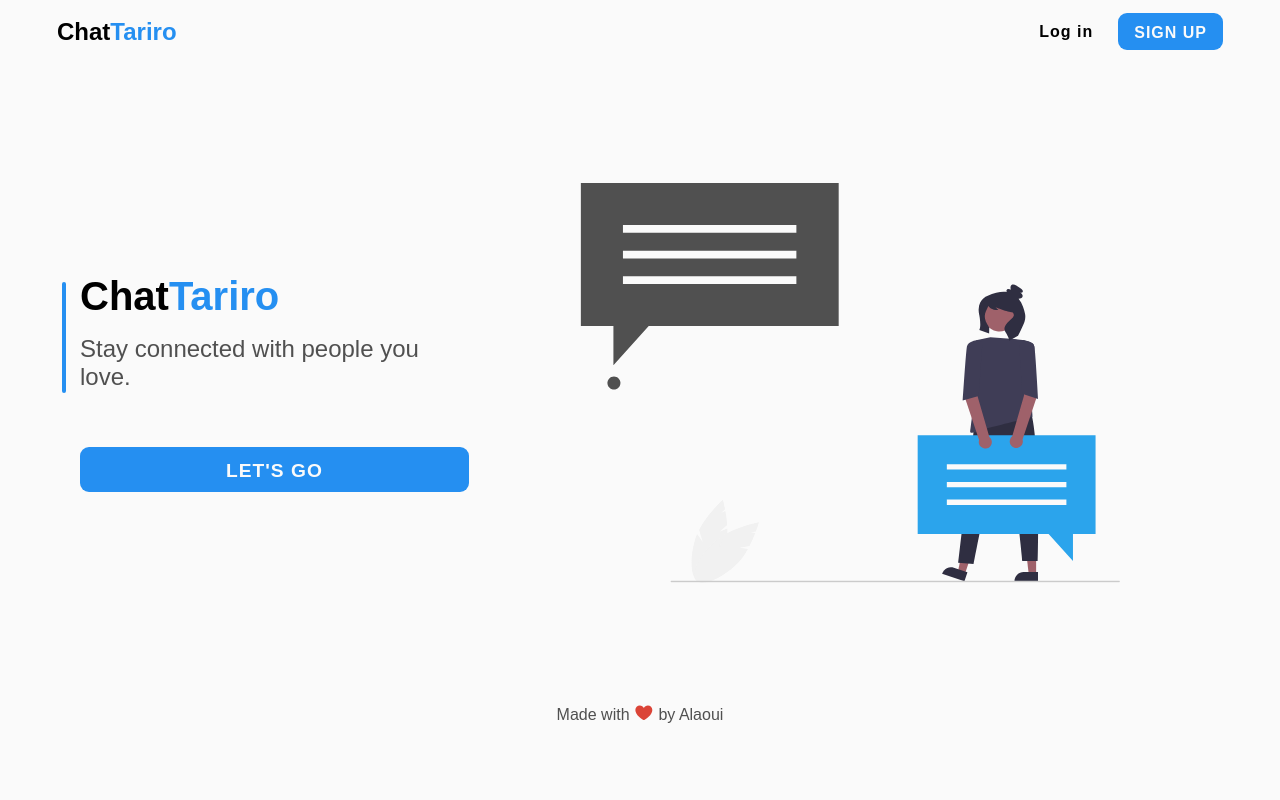
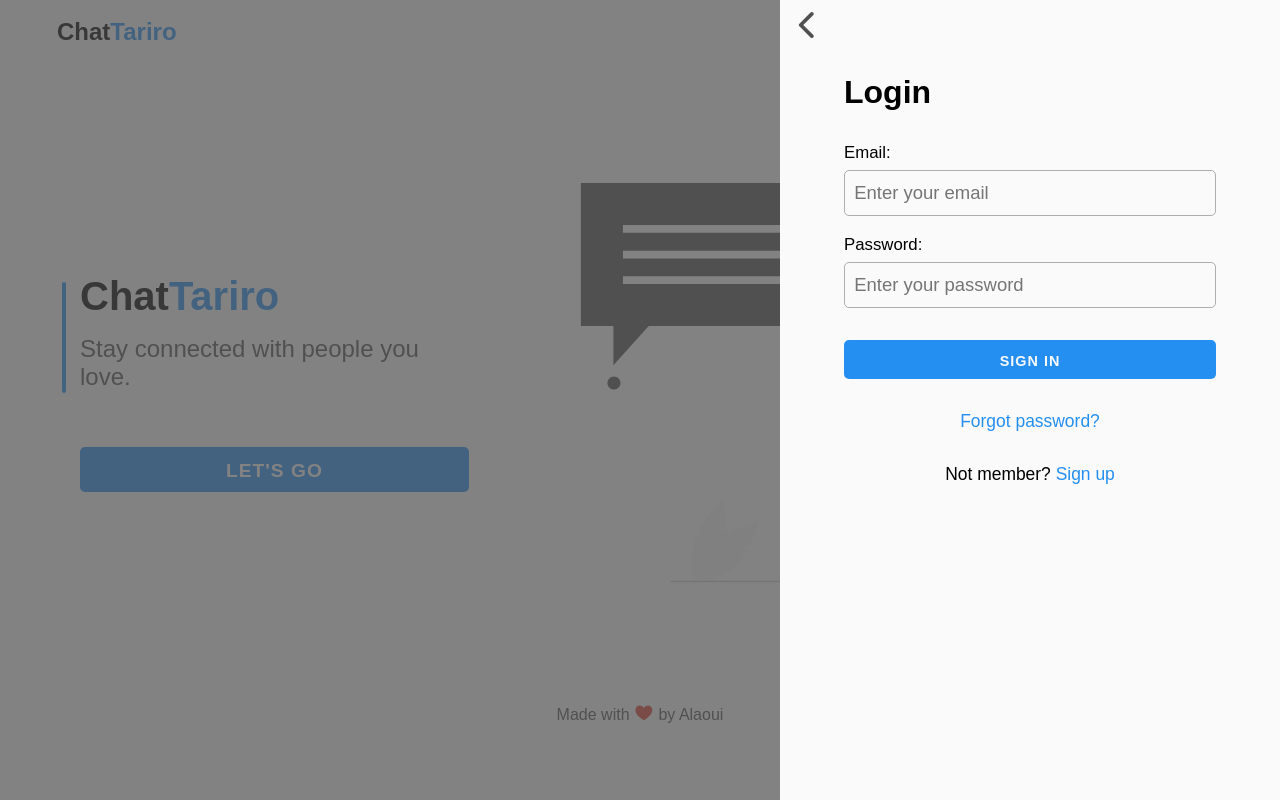
Before and after one commit to abdellah711/chattariro, a React (Create React App) app in the folder client/: page / in a window 1280 px wide. Built offline with nearby package versions, Linux system fonts and the light colour scheme.

Commit message:
Implemented Login/Sign up Modal

```diff
--- a/client/src/App.js
+++ b/client/src/App.js
@@ -1,13 +1,22 @@
+import { useState } from 'react';
 import './App.css';
+import Form from './components/Form';
 import Header from './components/Header';
 import Home from './components/Home';
+import Modal from './components/Modal';
 
 
 function App() {
+
+  const [open, setOpen] = useState(true)
+
   return (
     <div className="App">
       <Header/>
       <Home/>
+      <Modal open={open} onClose={()=>setOpen(o=>!o)}>
+        <Form/>
+      </Modal>
     </div>
   );
 }
--- /dev/null
+++ b/client/src/components/Form.js
@@ -0,0 +1,55 @@
+import styled from 'styled-components'
+import { useState } from 'react'
+import Input from './Input'
+import PrimaryButton from './PrimaryButton'
+
+export default function Form() {
+
+    const [isLogin, setIsLogin] = useState(true)
+    const [formData, setFormData] = useState({name:'',password:'',email:''})
+
+    const handleInput = e =>{
+        setFormData({...formData,[e.target.name]:e.target.value})
+    }
+    return (
+        <StyledForm onSubmit={ ()=>{} }>
+            <h1>{isLogin?"Login":"Register"}</h1>
+            <InputContainer>
+                {!isLogin && <Input type="name" name="name" placeholder="Name" value={formData.name} onChange={handleInput}/>}
+                <Input type="email" name="email" placeholder="Email" value={formData.email} onChange={handleInput}/>
+                <Input type="password" name="password" placeholder="Password" value={formData.password} onChange={handleInput}/>
+            </InputContainer>
+
+            <PrimaryButton style={{'font-size':'.9em','--btn-p-block':'.7em'}}>Sign {isLogin?'in':'up'}</PrimaryButton>
+            <Link>Forgot password?</Link>
+            <StyledP>{isLogin?'Not':'Already'} member? <Link onClick={()=>setIsLogin(l=>!l)}>Sign {!isLogin?'in':'up'}</Link></StyledP>
+        </StyledForm>
+    )
+}
+
+const StyledForm = styled.form`
+    display:flex;
+    gap:2rem;
+    flex-direction: column;
+    padding: 1.5em 4em;
+    height:100%;
+    overflow-y:auto;
+`
+const InputContainer = styled.div`
+    display:flex;
+    flex-direction: column;
+    gap: 1.2rem;
+`
+const Link = styled.span`
+    color: var(--primary);
+    cursor:pointer;
+    text-align:center;
+    font-size: 1.09rem;
+    :hover{
+        text-decoration: underline;
+    }
+`
+const StyledP = styled.div`
+    text-align:center;
+    font-size: 1.09rem;
+`
--- /dev/null
+++ b/client/src/components/Input.js
@@ -0,0 +1,43 @@
+import styled from 'styled-components'
+
+
+export default function Input({type,name,placeholder,error,value,onChange}) {
+    return (
+        <StyledLabel>
+            {placeholder}:
+            <input className={error&&"error"} name={name} onChange={onChange} value={value} type={type} placeholder={"Enter your "+placeholder.toLowerCase()} required/>
+            {error&& <span>{error}</span>}
+        </StyledLabel>
+    )
+}
+
+const StyledLabel = styled.label`
+    display:flex;
+    flex-direction: column;
+    gap: 7px;
+    font-size: 1.05rem;
+    input{
+        padding: .6em .5em;
+        font-size: 1.1em;
+        border: 1px solid rgba(100,100,100,.5);
+        border-radius: var(--border-radius);
+        background-color: transparent;
+        font-family:inherit;
+    }
+
+    span{
+        color: red;
+    }
+
+    input:focus {
+        box-shadow: 0 0 5px 2px var(--primary50);
+        outline:none;
+        border-color: var(--primary);
+    }
+
+    input.error{
+        box-shadow:0 0 3pt 2pt rgba(200,0,0,.2);
+        border-color: red;
+
+    }
+`
--- /dev/null
+++ b/client/src/components/Modal.js
@@ -0,0 +1,62 @@
+import styled from 'styled-components'
+import { ReactComponent as BackIcon } from '../imgs/back-arrow.svg'
+
+
+export default function Modal({open,children,onClose}) {
+    const dialogStyle = {'transform':`translateX(${open?'0':'100%'})`}
+    const overlayStyle = open?{}:{'opacity':'0','pointer-events':'none'}
+
+    return (
+        <Container style={overlayStyle} >
+            <StyledOverlay onClick={onClose}/>
+            <StyledDialog style={dialogStyle}>
+                    <StyledBar>
+                        <BackIcon onClick={onClose}/>
+                    </StyledBar>
+                    {children}
+            </StyledDialog>
+        </Container>
+    )
+}
+
+const Container = styled.div`
+    position: fixed;
+    top:0;
+    left:0;
+    bottom:0;
+    right:0;
+    transition: opacity .3s;
+`
+
+const StyledOverlay = styled.div`
+    height:100%;
+    width:100%;
+    background-color: rgba(80,80,80,.7);
+`
+
+const StyledDialog = styled.div`
+    position:fixed;
+    top:0;
+    right:0;
+    height: 100%;
+    background-color: var(--bg);
+    width: 500px;
+    transition: transform .4s;
+    overflow-y:auto;
+`
+
+const StyledBar = styled.div`
+    /* border-bottom: 1px solid gray; */
+    padding: .3rem .5rem;
+    display:flex;
+    svg{
+        fill: black;
+        height: 40px;
+        padding:.4rem;
+        cursor:pointer;
+    }
+    svg:hover{
+        background: rgba(99,99,99,.25);
+        border-radius: 50%;
+    }
+`
--- a/client/src/components/PrimaryButton.js
+++ b/client/src/components/PrimaryButton.js
@@ -9,14 +9,14 @@ const PrimaryButton = styled.button`
     padding-inline: var(--btn-p-inline,1em);
     font-size: var(--btn-f-size,1.2rem);
     cursor: pointer;
-    transition: filter .3s;
+    transition: background-color .3s;
     letter-spacing: 1px;
     text-transform: uppercase;
     font-family:inherit;
     font-weight: 600;
     padding-top: calc(var(--btn-p-block,.5em) + 3px);
     :hover{
-        filter: brightness(.9);
+        background-color: var(--primaryHover);
     }
 `
 
--- a/client/src/index.css
+++ b/client/src/index.css
@@ -7,10 +7,12 @@
 :root{
   --primary: #258FF1;
   --onPrimary: #fafafa;
-  --border-radius: 9px;
+  --border-radius: 5px;
   --bg: #fafafa;
   --text-color: #000;
   --text-second: #505050;
+  --primary50: #258ef180;
+  --primaryHover: #258ef1e0;
   /* --bg: #202020;
   --text-color: #fafafa;
   --text-second: #afafaf; */
```
Also changed, not shown: client/src/imgs/back-arrow.svg (added).
